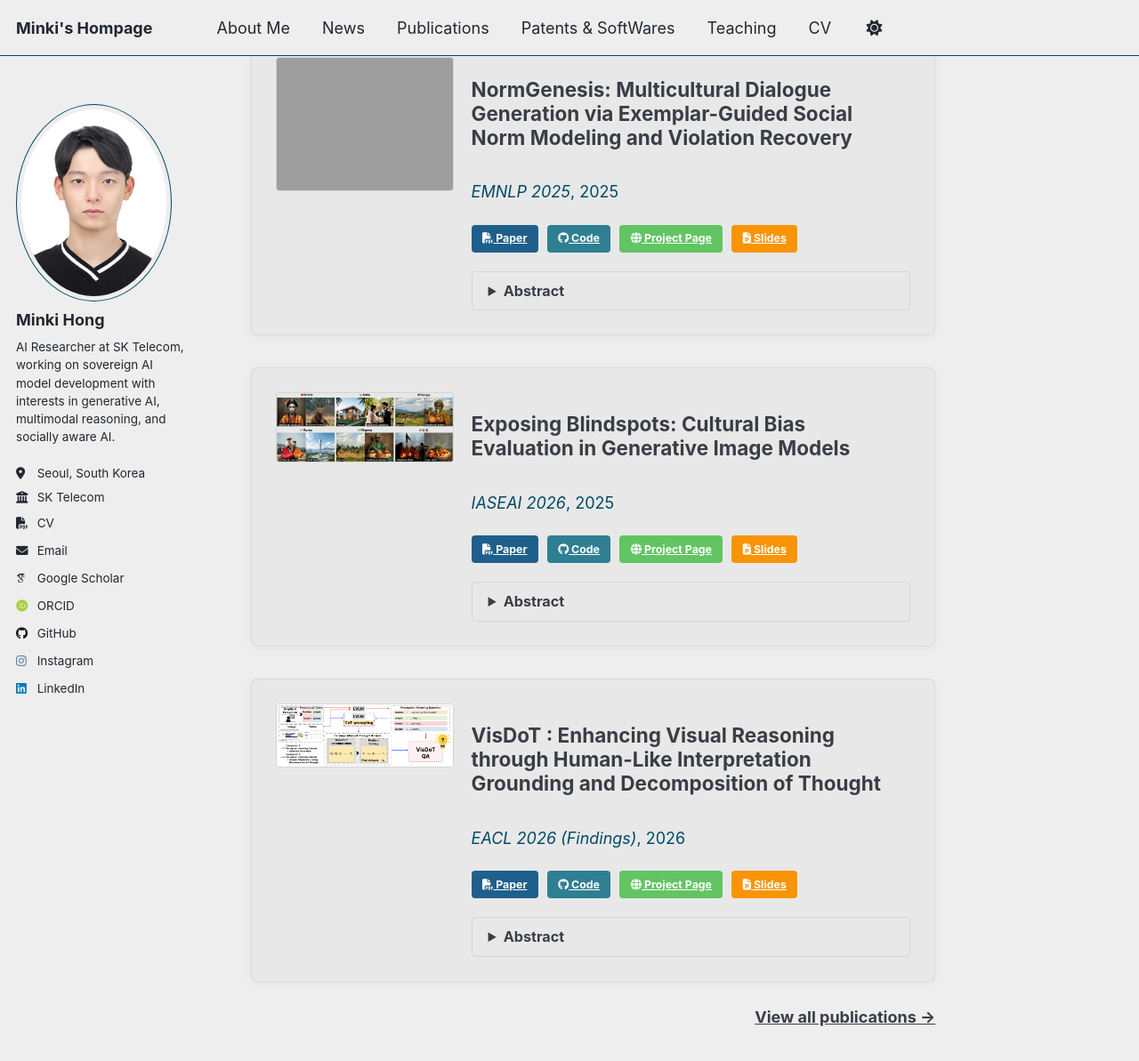
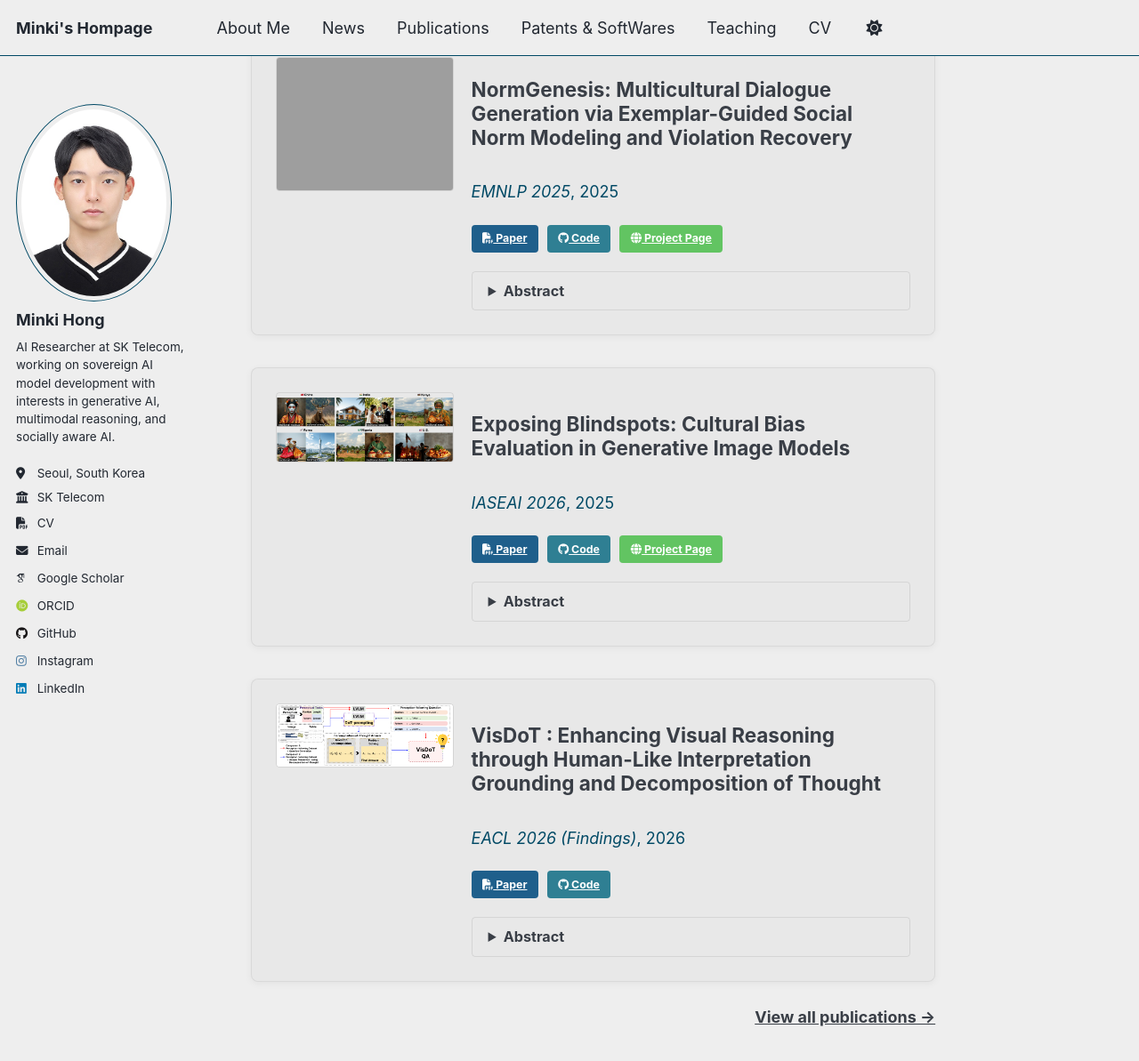
Before and after one commit to bk123477/bk123477.github.io, a Jekyll site: the page built from _pages/about.md, in a window 1280 px wide and 1400 px high, scrolled down 1446 px. Shown: the top 1193 px of the window at 89% size. Built offline with Jekyll 4.4.1, drawn with Linux system fonts in a browser that asks for light colours; some web fonts are replaced; a script that is not in the unit is left out.

```diff
--- a/_includes/archive-single-publication.html
+++ b/_includes/archive-single-publication.html
@@ -3,34 +3,11 @@
   <article class="archive__item archive__item--publication" itemscope itemtype="http://schema.org/CreativeWork">
 
     <div class="archive__item-pub-container">
+      {% if post.image and post.image != "" %}
       <div class="archive__item-pub-thumbnail">
-        {% if post.image %}
-          <img src="{{ post.image | prepend: base_path }}" alt="{{ post.title }} thumbnail">
-        {% else %}
-          <div class="pub-placeholder">
-            <div class="pub-placeholder__badge">
-              {% if post.category == "conferences" %}
-                Conference
-              {% elsif post.category == "journals" %}
-                Journal
-              {% elsif post.category == "domestic" %}
-                Domestic
-              {% elsif post.category == "manuscripts" %}
-                Manuscript
-              {% else %}
-                Publication
-              {% endif %}
-            </div>
-            <div class="pub-placeholder__icon">
-              <i class="fas fa-file-lines"></i>
-            </div>
-            <div class="pub-placeholder__title">{{ post.title | truncate: 48 }}</div>
-            <div class="pub-placeholder__meta">
-              {% if post.venue %}{{ post.venue }}{% endif %}{% if post.venue and post.date %} · {% endif %}{% if post.date %}{{ post.date | date: "%Y" }}{% endif %}
-            </div>
-          </div>
-        {% endif %}
+        <img src="{{ post.image | prepend: base_path }}" alt="{{ post.title }} thumbnail">
       </div>
+      {% endif %}
 
       <div class="archive__item-pub-content">
         <h2 class="archive__item-title" itemprop="headline">
@@ -46,16 +23,16 @@
         {% endif %}
 
         <div class="archive__item-links">
-          {% if post.paperurl %}
+          {% if post.paperurl and post.paperurl != "" %}
             <a href="{{ post.paperurl }}" class="btn btn--primary btn--small" target="_blank" rel="noopener noreferrer"><i class="fas fa-file-pdf"></i> Paper</a>
           {% endif %}
-          {% if post.codeurl %}
+          {% if post.codeurl and post.codeurl != "" %}
             <a href="{{ post.codeurl }}" class="btn btn--info btn--small" target="_blank" rel="noopener noreferrer"><i class="fab fa-github"></i> Code</a>
           {% endif %}
-          {% if post.projecturl %}
+          {% if post.projecturl and post.projecturl != "" %}
             <a href="{{ post.projecturl }}" class="btn btn--success btn--small" target="_blank" rel="noopener noreferrer"><i class="fas fa-globe"></i> Project Page</a>
           {% endif %}
-          {% if post.slidesurl %}
+          {% if post.slidesurl and post.slidesurl != "" %}
             <a href="{{ post.slidesurl }}" class="btn btn--warning btn--small" target="_blank" rel="noopener noreferrer"><i class="fas fa-file-powerpoint"></i> Slides</a>
           {% endif %}
         </div>
```
Also changed, not shown: _includes/archive-single.html (+18 -13 lines).
